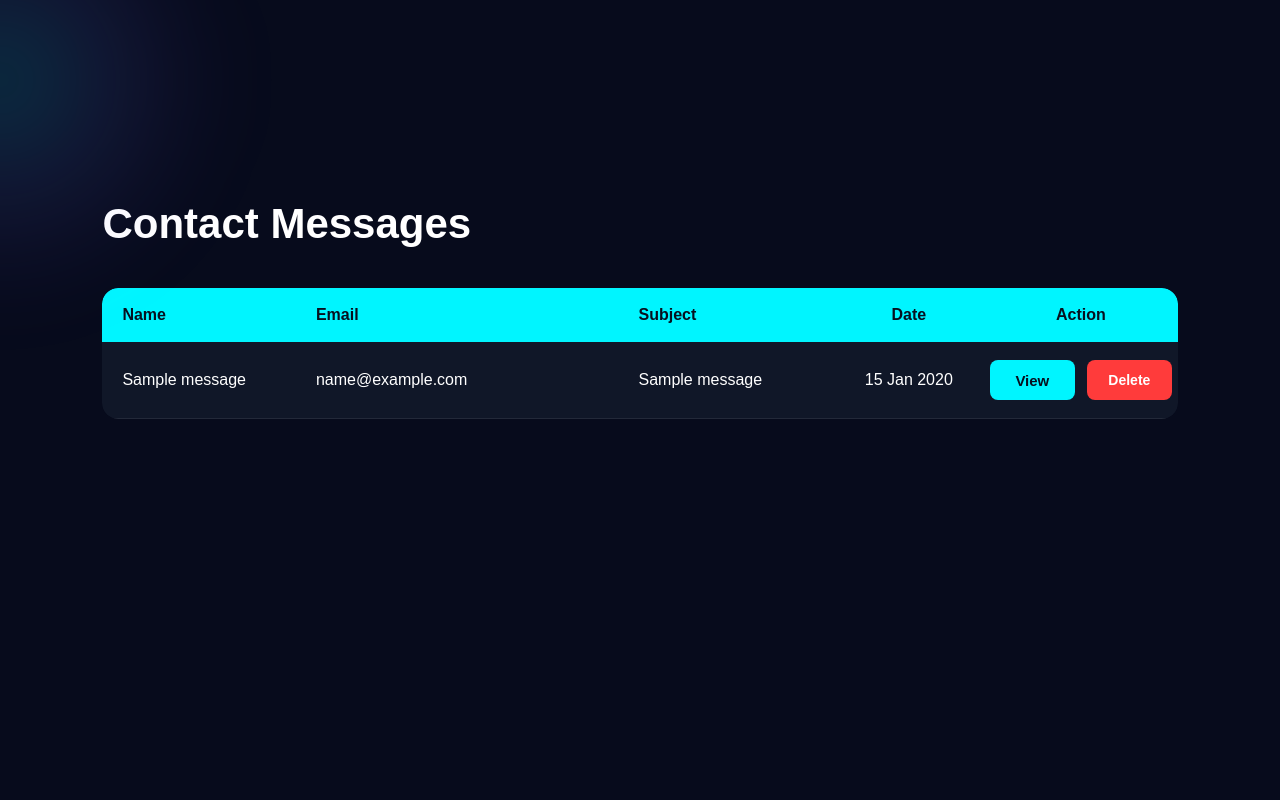
After one commit to bajgaibenod-sketch/portfolio, a Flask app: page /admin/ in a window 1280 px wide. The commit adds this page. Run offline with Flask 3, Linux system fonts and the light colour scheme; the visitor is signed in with stand-in values (Sample User, id 1); tables that the repository leaves empty hold one stand-in row (values such as "Sample post"); some libraries are stand-ins or nearby versions.

Commit message:
admin panel created with login and dashboard functionality. Admin can view messages from the contact form and manage projects.

```diff
--- a/app.py
+++ b/app.py
@@ -2,5 +2,7 @@ from app import create_app
 
 app = create_app()
 
+print(app.url_map)
+
 if __name__ == "__main__":
     app.run(debug=True)
--- a/app/__init__.py
+++ b/app/__init__.py
@@ -1,5 +1,6 @@
 from flask import Flask
 
+from .admin import admin
 from .database import db
 
 
@@ -13,6 +14,7 @@ def create_app():
 
     from .routes import main
     app.register_blueprint(main)
+    app.register_blueprint(admin)
 
     with app.app_context():
         from .models.message import Message
--- /dev/null
+++ b/app/admin.py
@@ -0,0 +1,95 @@
+from .models.message import Message
+from .database import db
+from flask import (
+    Blueprint,
+    render_template,
+    redirect,
+    url_for,
+    flash,
+    session,
+    current_app
+)
+
+from .forms import AdminLoginForm
+
+admin = Blueprint(
+    "admin",
+    __name__,
+    url_prefix="/admin"
+)
+
+
+@admin.route("/login", methods=["GET", "POST"])
+def login():
+
+    form = AdminLoginForm()
+
+    if form.validate_on_submit():
+
+        if (
+            form.username.data == current_app.config["ADMIN_USERNAME"]
+            and
+            form.password.data == current_app.config["ADMIN_PASSWORD"]
+        ):
+
+            session["admin_logged_in"] = True
+
+            return redirect(url_for("admin.dashboard"))
+
+        flash("Invalid username or password", "danger")
+
+    return render_template(
+        "admin/login.html",
+        form=form
+    )
+
+
+@admin.route("/")
+def dashboard():
+
+    if not session.get("admin_logged_in"):
+        return redirect(url_for("admin.login"))
+
+    messages = Message.query.order_by(
+        Message.created_at.desc()
+    ).all()
+
+    return render_template(
+        "admin/dashboard.html",
+        messages=messages
+    )
+
+@admin.route("/message/<int:message_id>")
+def view_message(message_id):
+
+    if not session.get("admin_logged_in"):
+        return redirect(url_for("admin.login"))
+
+    message = Message.query.get_or_404(message_id)
+
+    return render_template(
+        "admin/view_message.html",
+        message=message
+    )
+
+@admin.route("/delete/<int:message_id>", methods=["POST"])
+def delete_message(message_id):
+
+    if not session.get("admin_logged_in"):
+        return redirect(url_for("admin.login"))
+
+    message = Message.query.get_or_404(message_id)
+
+    db.session.delete(message)
+    db.session.commit()
+
+    return redirect(url_for("admin.dashboard"))
+
+
+
+@admin.route("/logout")
+def logout():
+
+    session.clear()
+
+    return redirect(url_for("admin.login"))
--- a/app/portfolio_data.py
+++ b/app/portfolio_data.py
@@ -20,9 +20,9 @@ portfolio = {
 
     "location": "Kathmandu, Nepal",
 
-    "email": "your@email.com",
+    "email": "bajgaibenod@email.com",
 
-    "phone": "+977-98XXXXXXXX",
+    "phone": "+977-9848552200",
 
     "github": "https://github.com/bajgaibenod-sketch",
 
--- /dev/null
+++ b/app/static/css/admin.css
@@ -0,0 +1,258 @@
+/* ==========================================
+                ADMIN DASHBOARD
+========================================== */
+
+.admin-dashboard{
+
+    padding:120px 8%;
+    color:#ffffff;
+
+}
+
+.admin-dashboard h1{
+
+    margin-bottom:40px;
+    font-size:42px;
+
+}
+
+/* ==========================================
+                TABLE WRAPPER
+========================================== */
+
+.table-wrapper{
+
+    overflow-x:auto;
+    border-radius:16px;
+
+}
+
+/* ==========================================
+                TABLE
+========================================== */
+
+.admin-dashboard table{
+
+    width:100%;
+    border-collapse:collapse;
+    table-layout:fixed;
+    background:#101728;
+    border-radius:16px;
+    overflow:hidden;
+
+}
+
+/* ==========================================
+                HEADER
+========================================== */
+
+.admin-dashboard th{
+
+    background:#00F5FF;
+    color:#07101F;
+    font-weight:700;
+    text-align:left;
+    padding:18px 20px;
+
+}
+
+/* ==========================================
+                CELLS
+========================================== */
+
+.admin-dashboard td{
+
+    padding:18px 20px;
+    color:#ffffff;
+    vertical-align:middle;
+    border-bottom:1px solid rgba(255,255,255,.08);
+    overflow:hidden;
+    text-overflow:ellipsis;
+    white-space:nowrap;
+
+}
+
+.admin-dashboard tr:hover{
+
+    background:#17213A;
+
+}
+
+/* ==========================================
+                COLUMN WIDTHS
+========================================== */
+
+/* Name */
+
+.admin-dashboard th:nth-child(1),
+.admin-dashboard td:nth-child(1){
+
+    width:18%;
+
+}
+
+/* Email */
+
+.admin-dashboard th:nth-child(2),
+.admin-dashboard td:nth-child(2){
+
+    width:30%;
+
+}
+
+/* Subject */
+
+.admin-dashboard th:nth-child(3),
+.admin-dashboard td:nth-child(3){
+
+    width:20%;
+
+}
+
+/* Date */
+
+.admin-dashboard th:nth-child(4),
+.admin-dashboard td:nth-child(4){
+
+    width:14%;
+    text-align:center;
+
+}
+
+/* Action */
+
+.admin-dashboard th:nth-child(5),
+.admin-dashboard td:nth-child(5){
+
+    width:18%;
+    text-align:center;
+
+}
+
+/* ==========================================
+                ACTION BUTTONS
+========================================== */
+
+.action-buttons{
+
+    display:flex;
+    justify-content:center;
+    align-items:center;
+    gap:12px;
+
+}
+
+.action-buttons form{
+
+    margin:0;
+
+}
+
+/* ==========================================
+                PRIMARY BUTTON
+========================================== */
+
+.btn-primary{
+
+    display:inline-flex;
+    align-items:center;
+    justify-content:center;
+
+    min-width:85px;
+    height:40px;
+
+    background:#00F5FF;
+    color:#07101F;
+
+    border-radius:8px;
+    text-decoration:none;
+    font-weight:600;
+
+    transition:.3s;
+
+}
+
+.btn-primary:hover{
+
+    background:#00d7df;
+
+}
+
+/* ==========================================
+                DELETE BUTTON
+========================================== */
+
+.btn-danger{
+
+    display:inline-flex;
+    align-items:center;
+    justify-content:center;
+
+    min-width:85px;
+    height:40px;
+
+    background:#ff3b3b;
+    color:#ffffff;
+
+    border:none;
+    border-radius:8px;
+
+    font-size:14px;
+    font-weight:600;
+
+    cursor:pointer;
+
+    transition:.3s;
+
+}
+
+.btn-danger:hover{
+
+    background:#d92c2c;
+
+}
+
+/* ==========================================
+                VIEW MESSAGE
+========================================== */
+
+.message-box{
+
+    margin-top:40px;
+    padding:40px;
+
+    background:#101728;
+
+    border-radius:20px;
+
+    border:1px solid rgba(255,255,255,.08);
+
+}
+
+.message-box hr{
+
+    margin:30px 0;
+    border:none;
+    border-top:1px solid rgba(255,255,255,.08);
+
+}
+
+/* ==========================================
+                RESPONSIVE
+========================================== */
+
+@media(max-width:900px){
+
+    .admin-dashboard{
+
+        padding:80px 5%;
+
+    }
+
+    .admin-dashboard table{
+
+        min-width:900px;
+
+    }
+
+}
--- a/app/static/css/style.css
+++ b/app/static/css/style.css
@@ -7,7 +7,7 @@
 @import url("contact.css");
 @import url("footer.css");
 @import url("responsive.css");
-
+@import url("admin.css");
 /* ===================================
             GLOBAL STYLES
 =================================== */
--- /dev/null
+++ b/app/templates/admin/dashboard.html
@@ -0,0 +1,100 @@
+{% extends "base.html" %}
+
+{% block title %}
+Admin Dashboard
+{% endblock %}
+
+{% block content %}
+
+<section class="admin-dashboard">
+
+    <h1>Contact Messages</h1>
+
+    <div class="table-wrapper">
+
+        <table>
+
+            <thead>
+
+                <tr>
+
+                    <th>Name</th>
+                    <th>Email</th>
+                    <th>Subject</th>
+                    <th>Date</th>
+                    <th>Action</th>
+
+                </tr>
+
+            </thead>
+
+            <tbody>
+
+                {% for message in messages %}
+
+                <tr>
+
+                    <td>{{ message.name }}</td>
+
+                    <td>{{ message.email }}</td>
+
+                    <td>{{ message.subject }}</td>
+
+                    <td>{{ message.created_at.strftime("%d %b %Y") }}</td>
+
+                    <td>
+
+                        <div class="action-buttons">
+
+                            <a
+                                href="{{ url_for('admin.view_message', message_id=message.id) }}"
+                                class="btn-primary">
+
+                                View
+
+                            </a>
+
+                            <form
+                                action="{{ url_for('admin.delete_message', message_id=message.id) }}"
+                                method="POST">
+
+                                <button
+                                    type="submit"
+                                    class="btn-danger"
+                                    onclick="return confirm('Delete this message?')">
+
+                                    Delete
+
+                                </button>
+
+                            </form>
+
+                        </div>
+
+                    </td>
+
+                </tr>
+
+                {% else %}
+
+                <tr>
+
+                    <td colspan="5" style="text-align:center; padding:40px; color:#b7b7b7;">
+
+                        No contact messages yet.
+
+                    </td>
+
+                </tr>
+
+                {% endfor %}
+
+            </tbody>
+
+        </table>
+
+    </div>
+
+</section>
+
+{% endblock %}
--- a/config.py
+++ b/config.py
@@ -14,3 +14,7 @@ class Config:
     SQLALCHEMY_DATABASE_URI = os.getenv("DATABASE_URL")
 
     SQLALCHEMY_TRACK_MODIFICATIONS = False
+
+    ADMIN_USERNAME = "admin"
+
+    ADMIN_PASSWORD = "benod206"
```
Also changed, not shown: app/forms.py (+19 -1 lines), app/static/models/project.py (added, +41 -0 lines), app/templates/admin/login.html (added, +31 -0 lines), app/templates/admin/view_message.html (added, +45 -0 lines).
